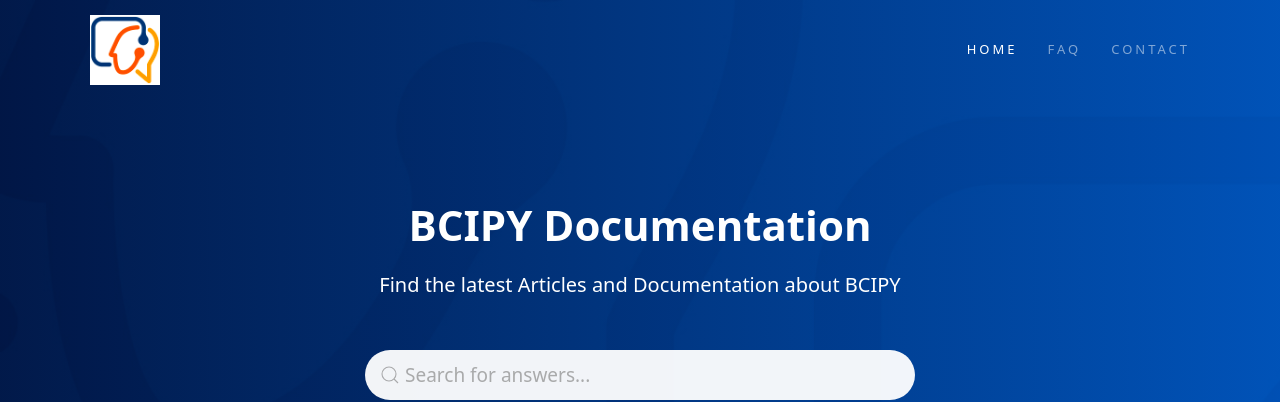
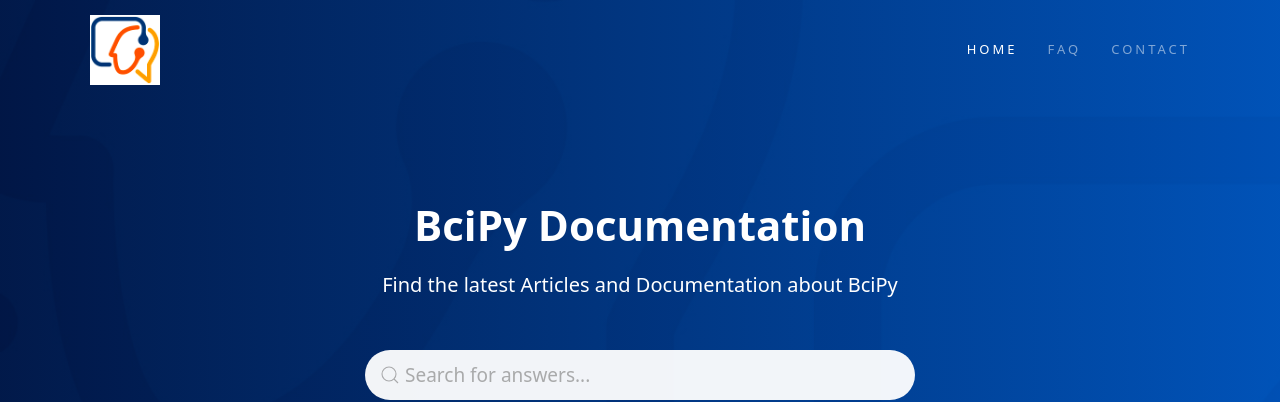
Before and after one commit to BciPy/bcipy.github.io, a Jekyll site: the page built from index.md, in a window 1280 px wide. Shown: the top 402 px of the page. Built offline with Jekyll 4.4.1, drawn with Linux system fonts in a browser that asks for light colours.

```diff
--- a/index.md
+++ b/index.md
@@ -1,7 +1,7 @@
 ---
 layout: help
-title: BCIPY Documentation
-subtitle: Find the latest Articles and Documentation about BCIPY
+title: BciPy Documentation
+subtitle: Find the latest Articles and Documentation about BciPy
 hero:
     background: "#0072ff"
     image: BrainComputerInterfaceSystems.jpg
```
